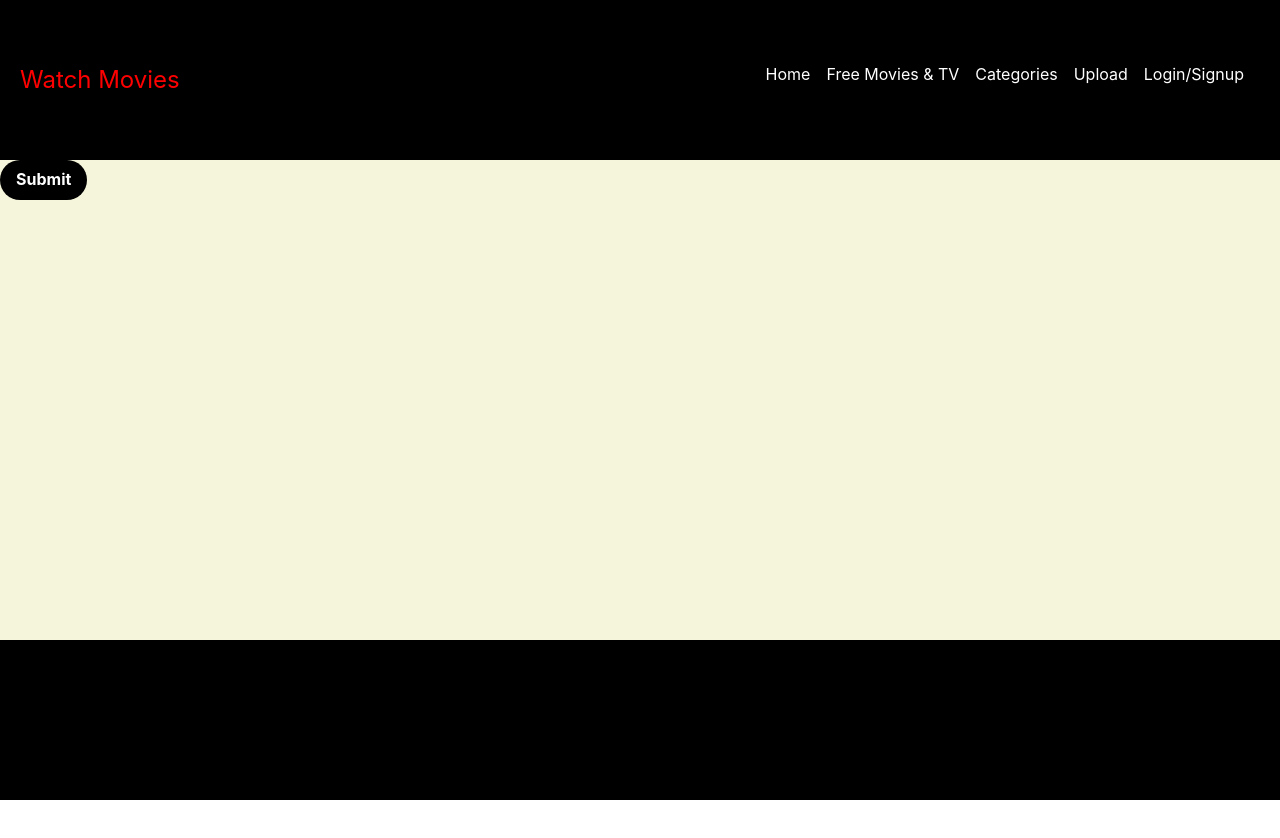
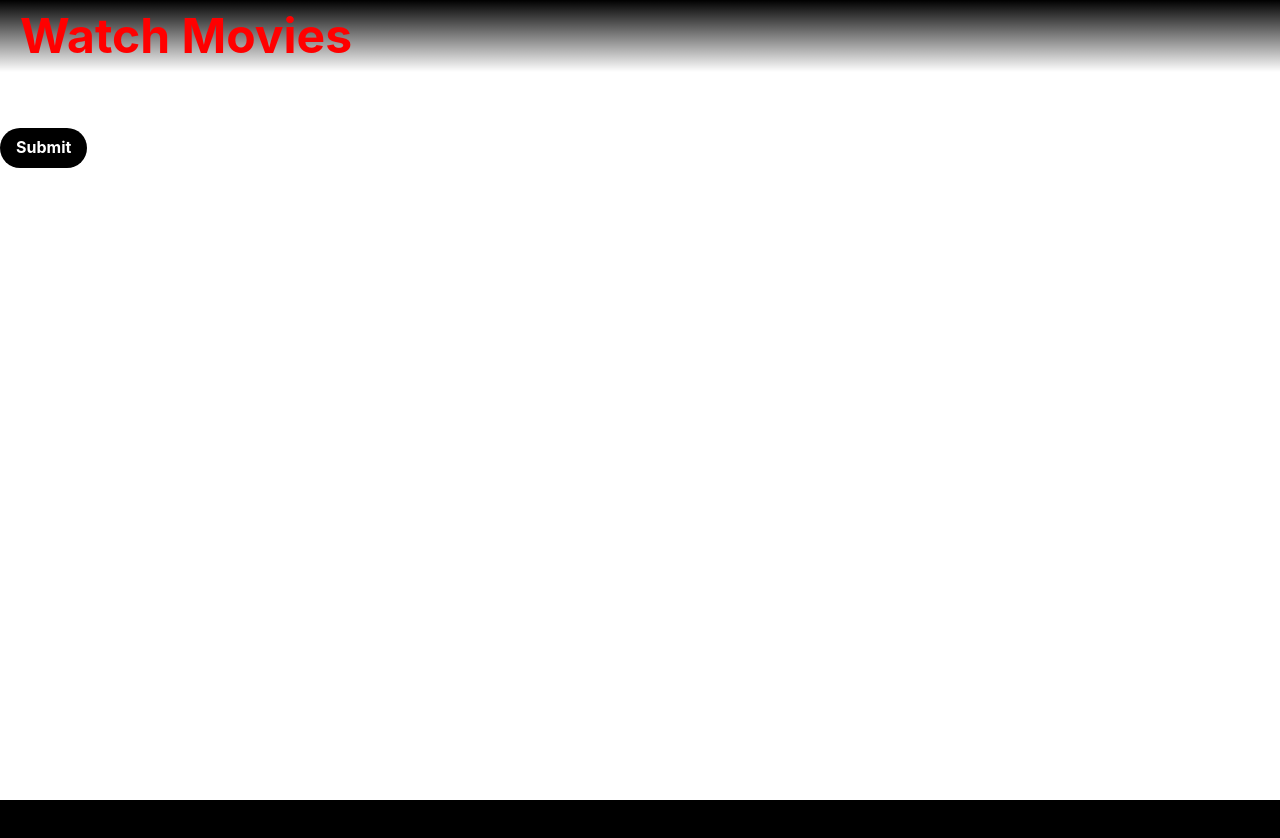
Before and after one commit to ManavJain01/Web-streaming, a React (Vite) app in the folder FrontEnd/: page /Home in a window 1280 px wide. Shown: the top 838 px of the page. Before the commit the page ends 800 px from the top, so only its background shows below. Built offline with nearby package versions, Linux system fonts and the light colour scheme.

Commit message:
header with rearranging pages

```diff
--- a/FrontEnd/src/Header/components/Header.jsx
+++ b/FrontEnd/src/Header/components/Header.jsx
@@ -1,8 +1,23 @@
-import { MdOutlineKeyboardArrowRight } from "react-icons/md";
+// Importing React Icons
+import { IoIosArrowDropdown } from "react-icons/io";
 
+// Import React Packages
+import { Link, useNavigate } from 'react-router-dom'
 
+// Import React Redux Packages
+import {useDispatch, useSelector} from "react-redux";
+import { setUser } from '../../redux/userSlice';
+import { setToggle } from '../../redux/movieSlice';
+
+// Importing Other Packages
+import axios from "axios";
+import toast from "react-hot-toast"
+
+// Import Local Files
+import { API_END_POINT } from '../../utils/constant';
+
+// Importing Chakra-Ui
 import { Box, Flex } from '@chakra-ui/react'
-import { Link } from 'react-router-dom'
 
 import {
   Breadcrumb,
@@ -12,16 +27,45 @@ import {
 } from '@chakra-ui/react'
 
 function Header(){
+  // React-Router-Dom
+  const navigate = useNavigate();
+
+  // React Redux
+  const dispatch = useDispatch();
+  const user = useSelector((store)=>store.app.user);
+  const toggle = useSelector(store=>store.movie.toggle);
+
+  // Functions
+  const logoutHandler = async () => {
+    try {
+      const res = await axios.get(`${API_END_POINT}/logout`);
+      if(res.data.success){
+          toast.success(res.data.message);
+      }
+      dispatch(setUser(null));
+      navigate("/");
+    } catch (error) {
+      console.log(error);
+    }
+  }
+
+  const toggleHandler = () => {
+      dispatch(setToggle());
+  }
+
   return(
-    <Flex justifyContent={'center'} alignItems={'center'} bg={'black'} textColor={'white'} width={'100vw'} height={'20vh'}>
-      <Flex justifyContent="space-between" width={'100vw'} mx={'20px'}>
-        <Box fontSize={'2xl'} color={'red'}>
+    <div className='absolute left-0 right-0 text-white z-10 bg-gradient-to-b from-black flex gap-5 justify-between px-5'>
+      <Box fontSize={'5xl'} color={'red'} fontWeight={'700'} whiteSpace='nowrap'>
         Watch Movies
       </Box>
-        {/* <Breadcrumb spacing='8px' separator={<MdOutlineKeyboardArrowRight color='gray.500' />}> */}
+
+      <div className="flex">
+        {
+          user && (
+            <div className='flex gap-5 items-center w-full'>
               <Breadcrumb spacing='8px' separator={" "}>
                 <BreadcrumbItem>
-            <BreadcrumbLink as={Link} to={'Home'}>Home</BreadcrumbLink>
+                  <BreadcrumbLink as={Link} to={''}>Home</BreadcrumbLink>
                 </BreadcrumbItem>
 
                 <BreadcrumbItem>
@@ -36,13 +80,27 @@ function Header(){
                   <BreadcrumbLink as={Link} to={'Upload'}>Upload</BreadcrumbLink>
                 </BreadcrumbItem>
 
-          <BreadcrumbItem>
+                {/* <BreadcrumbItem>
                   <BreadcrumbLink>Login/Signup</BreadcrumbLink>
                   <BreadcrumbSeparator />
-          </BreadcrumbItem>
+                </BreadcrumbItem> */}
               </Breadcrumb>
-      </Flex>
-    </Flex>
+
+              <div className='flex items-center gap-5'>
+                <div className="flex">
+                  <IoIosArrowDropdown size="30px" color='white' />
+                  <h1 className='text-lg font-medium text-white whitespace-nowrap'>{user.fullName}</h1>
+                </div>
+                <section className="flex gap-5">
+                  <button onClick={logoutHandler} className='bg-red-800 text-white px-4 py-2 rounded-md'>Logout</button>
+                  <button onClick={toggleHandler} className='bg-red-800 text-white px-4 py-2 rounded-md'>{toggle ? "Home" : "Search Movie"}</button>
+                </section>
+              </div>
+            </div>
+          )
+        }
+      </div>
+    </div>
   )
 }
 
--- a/FrontEnd/src/main.jsx
+++ b/FrontEnd/src/main.jsx
@@ -17,9 +17,9 @@ import './index.css'
 
 // Importing Local Components
 import Login from './pages/Login/Login.jsx'
-import App from './App.jsx'
-import Movies_TV from './pages/Movies&TV/components/index.jsx'
-import Upload from './pages/Upload/components/Index.jsx'
+import App from './pages/Home Page/App.jsx'
+import Movies_TV from './pages/Movies&TV/index.jsx'
+import Upload from './pages/Upload/Index.jsx'
 
 const router = createBrowserRouter([
   {
--- a/FrontEnd/src/App.jsx
+++ b/FrontEnd/src/pages/Home Page/App.jsx
@@ -3,9 +3,9 @@ import {Box, Button} from '@chakra-ui/react'
 
 function App() {
   return (
-    <Box width={'100vw'} minHeight={'60vh'} bgColor={"beige"}>
+    <div className='min-h-lvh pt-32'>
       <Button variant={"main"}>Submit</Button>
-    </Box>
+    </div>
   )
 }
 
--- a/FrontEnd/src/pages/Login/Login.jsx
+++ b/FrontEnd/src/pages/Login/Login.jsx
@@ -51,7 +51,7 @@ export default function Login() {
                   toast.success(res.data.message);
               }
               dispatch(setUser(res.data.user));
-              navigate("/browse");
+              navigate("/Home");
           } catch (error) {
               toast.error(error.response.data.message);
               console.log(error);
--- a/FrontEnd/src/pages/Movies&TV/components/index.jsx
+++ b/FrontEnd/src/pages/Movies&TV/index.jsx
@@ -5,14 +5,14 @@ import { Box, Flex, Button } from '@chakra-ui/react'
 import { useState } from 'react'
 
 // Importing Local Components
-import Movies from './Movies'
-import Webseries from './Webseries'
+import Movies from './components/Movies'
+import Webseries from './components/Webseries'
 
 function Index(){
   const [displayCategory, setDisplayCategory] = useState('movies')
 
   return(
-    <Box width={'100vw'} minHeight={'60vh'} bgColor={'beige'}>
+    <Box width={'100vw'} minHeight={'80vh'} bgColor={'beige'} paddingTop='60px'>
       <Flex flexFlow={'column'} pt={'20px'} gap={"20px"}>
         <Flex justifyContent={'space-around'} width={'100vw'}>
           <Button onClick={()=>setDisplayCategory('movies')} bg={'#BE9D6A'} _hover={{bg:"#AC9362"}}>Movies</Button>
--- a/FrontEnd/src/pages/Upload/components/Index.jsx
+++ b/FrontEnd/src/pages/Upload/Index.jsx
@@ -2,7 +2,7 @@ import { Box } from '@chakra-ui/react'
 
 function Index(){
   return(
-    <Box width={'100vw'} minHeight={'60vh'} bgColor={'beige'}>
+    <Box width={'100vw'} minHeight={'80vh'} bgColor={'beige'}>
 
     </Box>
   )
```
Lines whose indentation alone changed are shown as unchanged.
